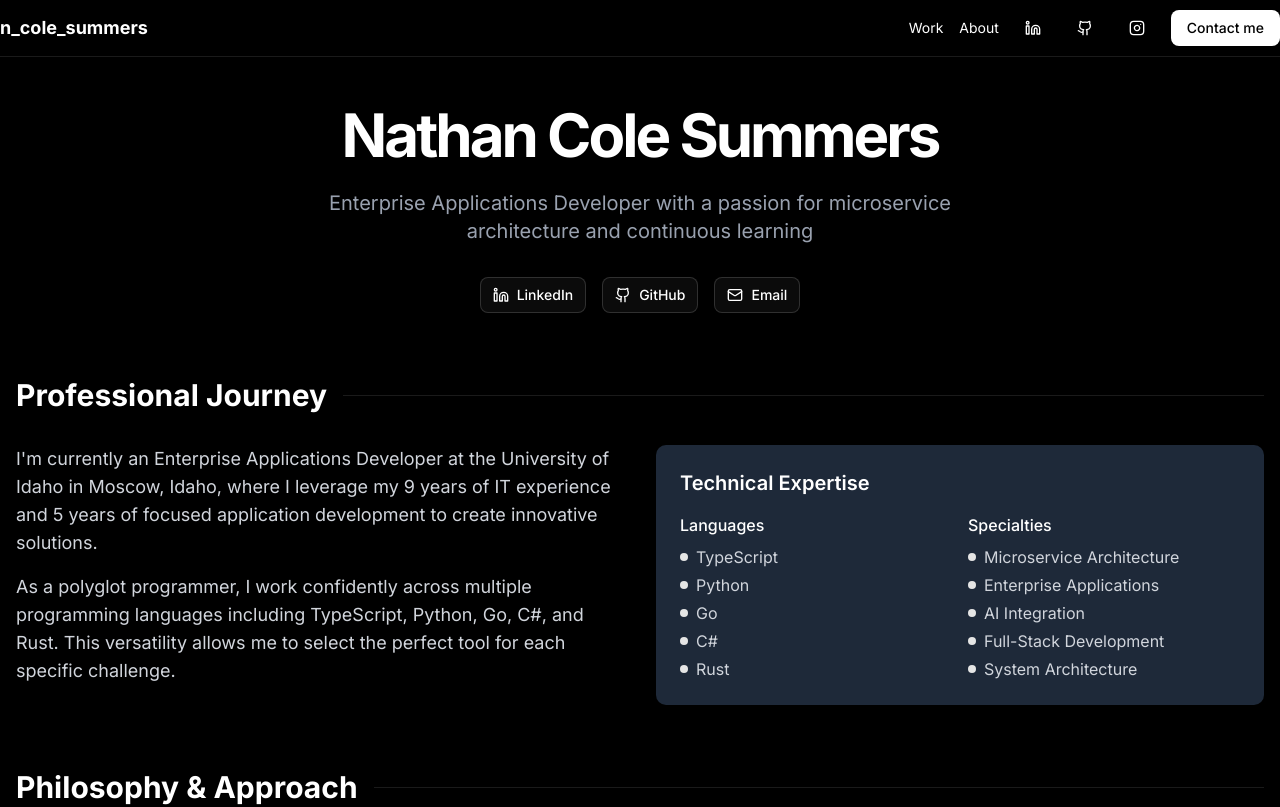
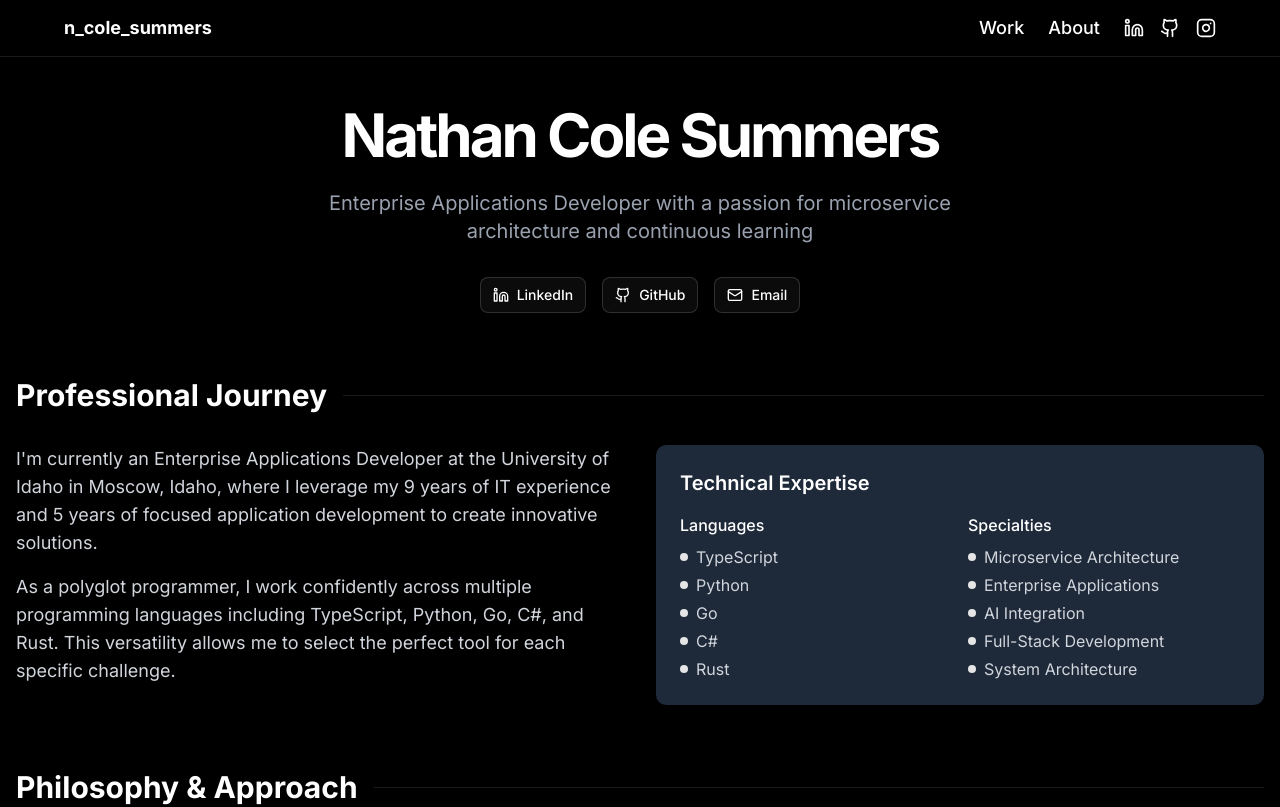
Before and after one commit to ncolesummers/enterprise-intelligence-portfolio, a Next.js app: page /about in a window 1280 px wide. Shown: the top 807 px of the page. Built offline with nearby package versions, Linux system fonts and the light colour scheme.

Commit message:
Use shared Header component on About page

```diff
--- a/src/app/about/page.tsx
+++ b/src/app/about/page.tsx
@@ -13,63 +13,12 @@ import Link from "next/link";
 import ContentCard from "@/components/ui/content-card";
 import BulletedList, { ListItem } from "@/components/ui/bulleted-list";
 import Section from "@/components/ui/section";
+import Header from "@/components/header";
 
 export default function AboutPage() {
   return (
     <div className="min-h-screen bg-black text-white">
-      <header className="sticky top-0 z-50 w-full border-b border-white/10 bg-black/95 backdrop-blur supports-[backdrop-filter]:bg-black/60">
-        <div className="container flex h-14 items-center justify-between">
-          <Link className="text-lg font-bold" href="/">
-            n_cole_summers
-          </Link>
-          <nav className="flex items-center gap-4">
-            <Link href="/" className="text-sm hover:text-gray-300">
-              Work
-            </Link>
-            <Link href="/about" className="text-sm hover:text-gray-300">
-              About
-            </Link>
-            <Link
-              href="https://www.linkedin.com/in/n-cole-summers/"
-              target="_blank"
-            >
-              <Button
-                variant="ghost"
-                size="icon"
-                className="text-white hover:text-gray-300"
-              >
-                <Linkedin className="h-5 w-5" />
-              </Button>
-            </Link>
-            <Link href="https://github.com/ncolesummers/" target="_blank">
-              <Button
-                variant="ghost"
-                size="icon"
-                className="text-white hover:text-gray-300"
-              >
-                <Github className="h-5 w-5" />
-              </Button>
-            </Link>
-            <Link
-              href="https://www.instagram.com/ncolesummers/"
-              target="_blank"
-            >
-              <Button
-                variant="ghost"
-                size="icon"
-                className="text-white hover:text-gray-300"
-              >
-                <Instagram className="h-5 w-5" />
-              </Button>
-            </Link>
-            <a href="mailto:n_cole_summers@icloud.com">
-              <Button className="bg-white text-black hover:bg-gray-200">
-                Contact me
-              </Button>
-            </a>
-          </nav>
-        </div>
-      </header>
+      <Header />
 
       <main className="container py-12 px-4">
         {/* Hero Section */}
```
